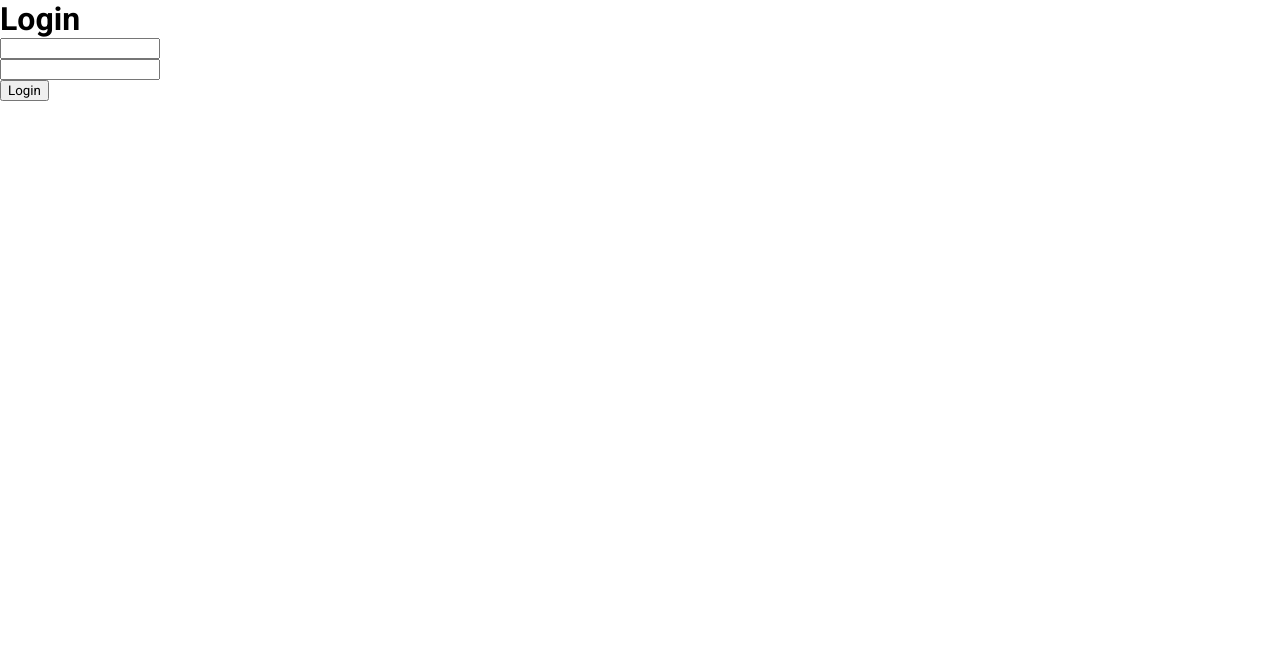
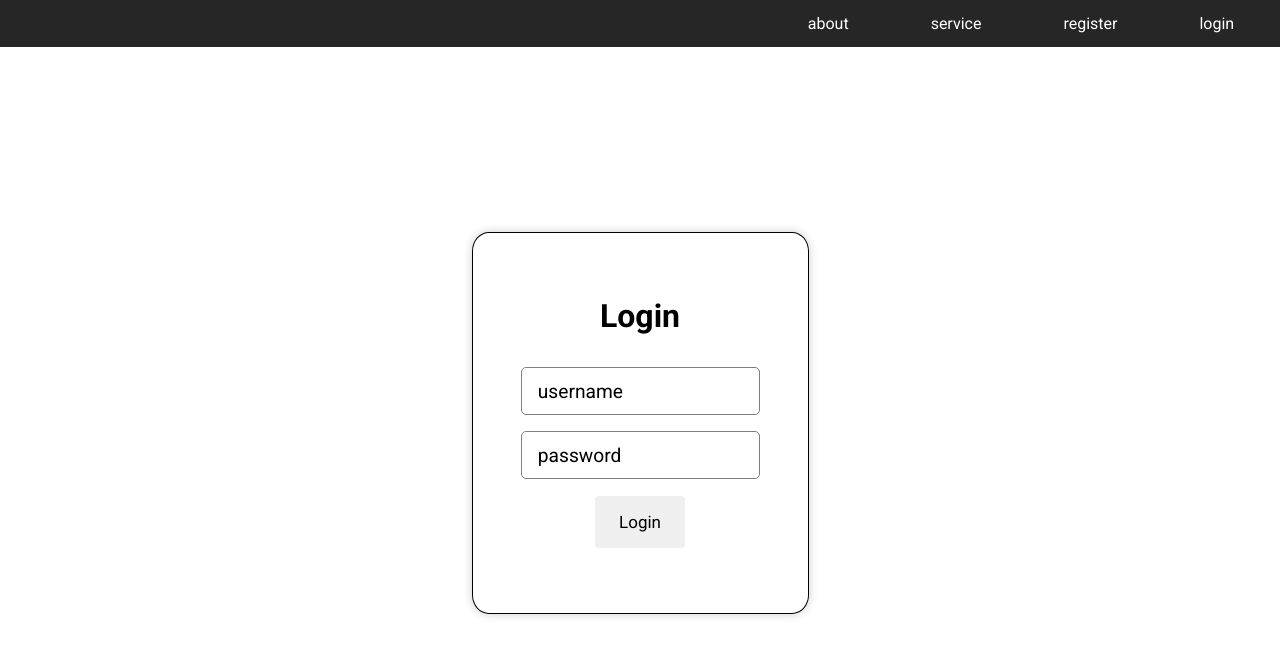
Before and after one commit to Titewithane/LoginRegister, a React (Vite) app in the folder client/: page /login in a window 1280 px wide. Shown: the top 656 px of the page. Built offline with nearby package versions, Linux system fonts and the light colour scheme.

Commit message:
done styling Login Register

```diff
--- a/client/src/components/Home/Home.jsx
+++ b/client/src/components/Home/Home.jsx
@@ -7,20 +7,15 @@ import api from "../../utils/api";
 import React from "react";
 
 function Home() {
-  const [isLogin, setIsLogin] = useState(false);
-  useEffect(() => {
-    localStorage.getItem("token") ? setIsLogin(true) : setIsLogin(false);
-  }, []);
-
   return (
-    <React.Fragment>
+    <div className="Home">
       <div className="Layout">
-        <Layout isLogin={isLogin} setIsLogin={setIsLogin} />
+        <Layout />
       </div>
       <div className="Home">
         <h2>Home</h2>
       </div>
-    </React.Fragment>
+    </div>
   );
 }
 
--- a/client/src/components/Layout/Layout.jsx
+++ b/client/src/components/Layout/Layout.jsx
@@ -2,12 +2,19 @@ import { useEffect, useState } from "react";
 import { Link } from "react-router-dom";
 import "./Layout.css";
 
-function Layout({
-  isLogin = "false",
-  setIsLogin = (b) => {
-    console.log(b);
-  },
-}) {
+function Layout() {
+  const [isLogin, setIsLogin] = useState(false);
+
+  useEffect(() => {
+    localStorage.getItem("token") ? setIsLogin(true) : setIsLogin(false);
+  }, []);
+
+  const Logout = () => {
+    localStorage.removeItem("token");
+    localStorage.removeItem("refreshToken");
+    setIsLogin(false);
+  };
+
   return (
     <div className="navbar">
       <div className="web-name">
@@ -22,7 +29,7 @@ function Layout({
         </Link>
         {isLogin ? (
           <Link to={""}>
-            <button onClick={() => setIsLogin(false)}>
+            <button onClick={Logout}>
               <span id="logout">logout</span>
             </button>
           </Link>
--- a/client/src/components/User/Login.jsx
+++ b/client/src/components/User/Login.jsx
@@ -1,6 +1,7 @@
-import { useState, useEffect } from "react";
-import "./Login.css";
+import { useState, useEffect, useRef } from "react";
 import { Form, useNavigate } from "react-router-dom";
+import Layout from "../Layout/Layout";
+import "./LoginRegister.css";
 import axios from "axios";
 import api from "../../utils/api";
 
@@ -10,6 +11,10 @@ export default function Login() {
     password: "",
   });
   const [isError, setIsError] = useState(false);
+  const [isFocusUsername, setIsFocusUsername] = useState(false);
+  const [isFocusPassword, setIsFocusPassword] = useState(false);
+  const usernameRef = useState(null);
+  const passwordRef = useState(null);
   const navigate = useNavigate();
 
   const handleSubmit = async (evt) => {
@@ -33,6 +38,12 @@ export default function Login() {
     }
   };
 
+  const handleDivFocus = (inputRef) => {
+    if (inputRef.current) {
+      inputRef.current.focus();
+    }
+  };
+
   const handleChange = (evt) => {
     const changeField = evt.target.name;
     const newValue = evt.target.value;
@@ -42,36 +53,71 @@ export default function Login() {
   };
 
   return (
-    <div>
+    <div className="container">
+      <div className="Layout">
+        <Layout />
+      </div>
+      <div className="form-container">
+        <form>
+          <div className="label">
             <h1>Login</h1>
-      <form onSubmit={handleSubmit}>
+          </div>
           <div className="username">
             <input
+              ref={usernameRef}
               key="username"
               type="text"
               name="username"
               id="username"
               onChange={handleChange}
               value={FormData.username}
+              onFocus={() => setIsFocusUsername(true)}
+              onBlur={() => !FormData.username && setIsFocusUsername(false)}
             />
+            {!isFocusUsername ? (
+              <div
+                className="supText"
+                onClick={() => handleDivFocus(usernameRef)}
+              >
+                username
+              </div>
+            ) : (
+              <div className="supTextFocus">username</div>
+            )}
           </div>
           <div className="password">
             <input
+              ref={passwordRef}
               key={"password"}
               type="password"
               name="password"
               id="password"
               onChange={handleChange}
               value={FormData.password}
+              onFocus={() => setIsFocusPassword(true)}
+              onBlur={() => !FormData.password && setIsFocusPassword(false)}
             />
+            {!isFocusPassword ? (
+              <div
+                className="supText"
+                onClick={() => handleDivFocus(passwordRef)}
+              >
+                password
+              </div>
+            ) : (
+              <div className="supTextFocus">password</div>
+            )}
           </div>
           {isError && (
             <div className="error">
               <span>Something went wrong</span>
             </div>
           )}
-        <button>Login</button>
+          <div className="btn">
+            <button onClick={handleSubmit}>Login</button>
+          </div>
         </form>
+      </div>
     </div>
   );
 }
--- a/client/src/components/User/Register.css
+++ b/client/src/components/User/LoginRegister.css
@@ -50,7 +50,7 @@
   justify-content: center;
   align-items: center;
 }
-.register-container {
+.form-container {
   display: flex;
   flex-direction: column;
   justify-content: center;
@@ -65,7 +65,7 @@
   top: 0; */
 }
 
-.register-container form {
+.form-container form {
   border: 1px solid black;
   border-radius: 5%;
   /* box-shadow: 7px 7px hsla(0, 0%, 0%, 0.2); */
@@ -76,15 +76,21 @@
   margin: 0 auto;
 }
 
-.register-container form .label {
+.form-container form .label {
   margin-bottom: 2rem;
 }
 
-.register-container form div {
+.form-container form div {
   margin: 1em;
 }
 
 .username {
+  position: relative;
+}
+.password {
+  position: relative;
+}
+.rePassword {
   position: relative;
 }
 
@@ -92,7 +98,7 @@
   width: 100%;
 }
 
-.supUsername {
+.supText {
   position: absolute;
   top: -0.35em;
   left: -0.1em;
@@ -101,7 +107,7 @@
   font-size: 1.2em;
 }
 
-.supUsernameFocus {
+.supTextFocus {
   position: absolute;
   top: 0;
   font-size: 1.2rem;
@@ -110,11 +116,11 @@
   background-color: white;
 }
 
-.register-container form .validate {
+.form-container form .validate {
   margin-top: 1.5em;
 }
 
-.register-container form div input {
+.form-container form div input {
   z-index: 1;
   width: 100%;
   max-width: 16rem;
@@ -136,7 +142,7 @@
   color: white;
   border: 1px solid beige;
   border-radius: 5px;
-  font-size: 1.2rem;
+  font-size: 1rem;
   width: 16rem;
   height: 2.5em;
 }
--- a/client/src/components/User/Register.jsx
+++ b/client/src/components/User/Register.jsx
@@ -1,7 +1,7 @@
-import React, { useState, useEffect } from "react";
+import React, { useState, useEffect, useRef } from "react";
 import { useNavigate } from "react-router-dom";
 import Layout from "../Layout/Layout";
-import "./Register.css";
+import "./LoginRegister.css";
 import axios from "axios";
 
 function Register() {
@@ -17,6 +17,9 @@ function Register() {
   const [isFocusUsername, setIsFocusUsername] = useState(false);
   const [isFocusPassword, setIsFocusPassword] = useState(false);
   const [isFocusRepassword, setIsFocusRepassword] = useState(false);
+  const usernameRef = useRef(null);
+  const passwordRef = useRef(null);
+  const rePasswordRef = useRef(null);
 
   const navigate = useNavigate();
 
@@ -49,6 +52,12 @@ function Register() {
       return { ...curr, username: "", password: "", rePassword: "" };
     });
     setIsErr(true);
+  };
+
+  const handleDivFocus = (inputRef) => {
+    if (inputRef.current) {
+      inputRef.current.focus();
+    }
   };
 
   const handleChange = (evt) => {
@@ -85,7 +94,7 @@ function Register() {
       <div className="Layout">
         <Layout />
       </div>
-      <div className="register-container">
+      <div className="form-container">
         <form>
           <div className="label">
             <h1>register</h1>
@@ -93,39 +102,68 @@ function Register() {
           {isErr && <span>Somethings went wrong</span>}
           <div className="username">
             <input
+              ref={usernameRef}
               type="text"
               name="username"
-              placeholder="username"
               onChange={handleChange}
               value={FormData.username}
               onFocus={() => setIsFocusUsername(true)}
-              onBlur={() => setIsFocusUsername(false)}
+              onBlur={() => !FormData.username && setIsFocusUsername(false)}
             />
             {!isFocusUsername ? (
-              <div className="supUsername">username</div>
+              <div
+                className="supText"
+                onClick={() => handleDivFocus(usernameRef)}
+              >
+                username
+              </div>
             ) : (
-              <div className="supUsernameFocus">username</div>
+              <div className="supTextFocus">username</div>
             )}
           </div>
           <div className="password">
             <input
+              ref={passwordRef}
               type="password"
               name="password"
               id=""
-              placeholder="password"
               onChange={handleChange}
               value={FormData.password}
+              onFocus={() => setIsFocusPassword(true)}
+              onBlur={() => !FormData.password && setIsFocusPassword(false)}
             />
+            {!isFocusPassword ? (
+              <div
+                className="supText"
+                onClick={() => handleDivFocus(passwordRef)}
+              >
+                password
+              </div>
+            ) : (
+              <div className="supTextFocus">password</div>
+            )}
           </div>
           <div className="rePassword">
             <input
+              ref={rePasswordRef}
               type="password"
               name="rePassword"
               id=""
-              placeholder="re-password"
               onChange={handleChange}
               value={FormData.rePassword}
+              onFocus={() => setIsFocusRepassword(true)}
+              onBlur={() => !FormData.rePassword && setIsFocusRepassword(false)}
             />
+            {!isFocusRepassword ? (
+              <div
+                className="supText"
+                onClick={() => handleDivFocus(rePasswordRef)}
+              >
+                re-password
+              </div>
+            ) : (
+              <div className="supTextFocus">re-password</div>
+            )}
           </div>
           {count > 0 && (
             <div className="validate">
```
Also changed, not shown: client/src/components/User/Login.css (deleted). Lines whose indentation alone changed are shown as unchanged.
